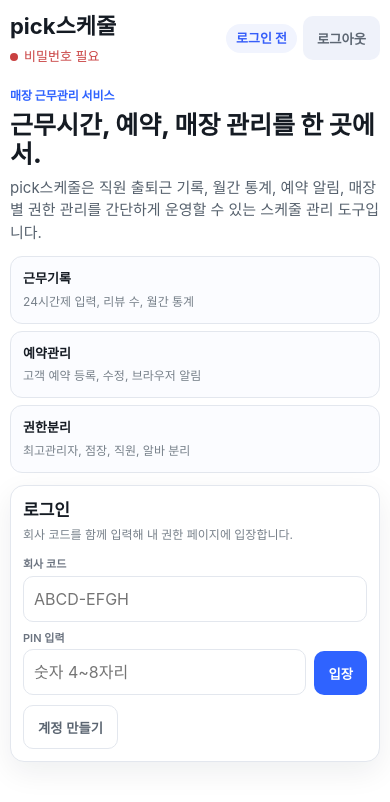
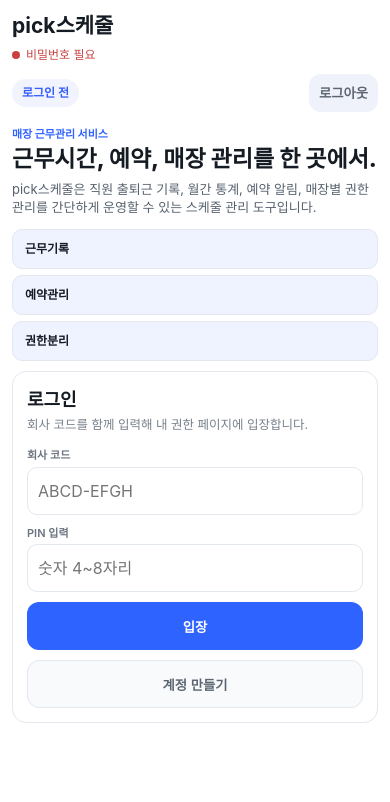
Before and after one commit to jmiochvjk-hub/nodeulgil, a plain HTML site: page index.html in a window 390 px wide. Drawn offline with Linux system fonts and the light colour scheme.

Commit message:
Polish mobile app UI

```diff
--- a/index.html
+++ b/index.html
@@ -13,6 +13,7 @@
   --line:#e3e7ee;
   --panel:#ffffff;
   --accent:#2f63ff;
+  --accent-soft:#eef3ff;
   --ok:#1fa96a;
   --warn:#c94040;
   --employee:#2f63ff;
@@ -25,6 +26,7 @@
   --tap:44px;
 }
 *{box-sizing:border-box; -webkit-tap-highlight-color:transparent}
+html,body{max-width:100%; overflow-x:hidden}
 body{
   margin:0;
   background:var(--bg);
@@ -34,7 +36,7 @@ body{
   line-height:1.5;
   padding:12px 12px 28px;
 }
-.wrap{max-width:940px; margin:0 auto}
+.wrap{width:100%; max-width:940px; margin:0 auto}
 header{
   display:flex;
   justify-content:space-between;
@@ -68,7 +70,7 @@ h1{font-size:20px; margin:0}
 }
 .row{display:flex; gap:8px; flex-wrap:wrap; align-items:flex-end}
 .login-hero{
-  padding:18px 0 12px;
+  padding:14px 0 12px;
   display:grid;
   grid-template-columns:1.15fr .85fr;
   gap:18px;
@@ -277,14 +279,21 @@ tbody tr:last-child td{border-bottom:0}
 .res-actions{display:flex; gap:4px}
 
 @media (max-width: 768px){
-  body{padding:10px 10px 24px; font-size:16px}
-  h1{font-size:22px}
-  .sync{font-size:13px}
-  .pill{font-size:13px; padding:5px 10px}
-  .card{padding:12px}
+  body{padding:calc(10px + env(safe-area-inset-top)) 12px calc(24px + env(safe-area-inset-bottom)); font-size:16px}
+  header{margin-bottom:8px}
+  header .meta{width:100%; justify-content:space-between}
+  h1{font-size:21px}
+  .sync{font-size:12px}
+  .pill{font-size:12px; padding:5px 10px}
+  .card{padding:12px; border-radius:12px; box-shadow:none}
   .subTitle{font-size:16px}
-  .btn,.tabs button,.nav button,input,select,textarea,.chk{min-height:44px}
+  .row{gap:10px}
+  .row>.f{flex:1 1 100% !important; width:100% !important; min-width:0 !important}
+  .btn,.tabs button,.nav button,input,select,textarea,.chk{min-height:48px}
+  .btn{width:100%; border-radius:12px}
   .btn.sm{padding:8px 10px}
+  .tw .btn,.res-actions .btn,.nav .btn,.tabs .btn{width:auto}
+  .btn.logout{width:auto; min-height:38px; padding:8px 10px}
   .sheet{padding:12px}
   .prow .top{margin-bottom:10px}
   .prow .top .nm{font-size:15px}
@@ -300,12 +309,20 @@ tbody tr:last-child td{border-bottom:0}
   .res-actions{flex-wrap:wrap}
   .res-actions .btn{width:100%}
   .res-actions .btn.sm{min-height:40px}
-  .login-hero{grid-template-columns:1fr; gap:12px; padding-top:8px}
-  .hero-title{font-size:25px}
+  .login-hero{display:block; padding:6px 0 10px}
+  .eyebrow{font-size:11px; margin-bottom:4px}
+  .hero-title{font-size:23px; line-height:1.2; margin-bottom:6px}
+  .hero-copy{font-size:13px; line-height:1.45}
   .feature-grid,.auth-grid{grid-template-columns:1fr}
-  .feature-grid{gap:7px}
-  .auth-panel{padding:12px}
+  .feature-grid{display:grid; grid-template-columns:1fr; gap:6px; margin-top:12px; width:100%; min-width:0}
+  .feature-card{min-width:0; padding:10px 12px; border-radius:10px; background:var(--accent-soft); text-align:left}
+  .feature-card b{font-size:12px; margin-bottom:0}
+  .feature-card span{display:none}
+  .auth-panel{padding:14px; border-radius:14px; box-shadow:none}
   .panel-head{display:block}
+  .panel-head h2{font-size:18px}
+  .panel-head p{font-size:12.5px}
+  .login-actions .btn{background:#f8fafc}
 }
 </style>
 </head>
```
